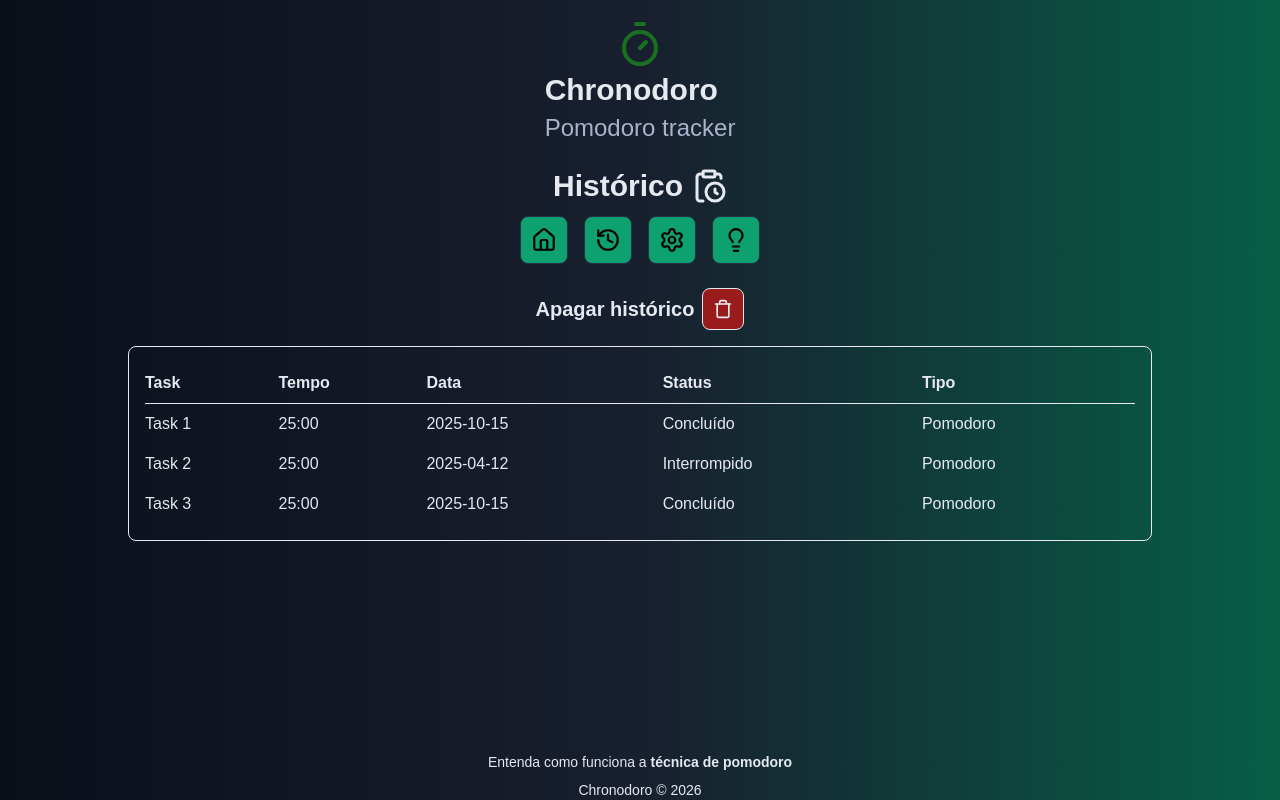
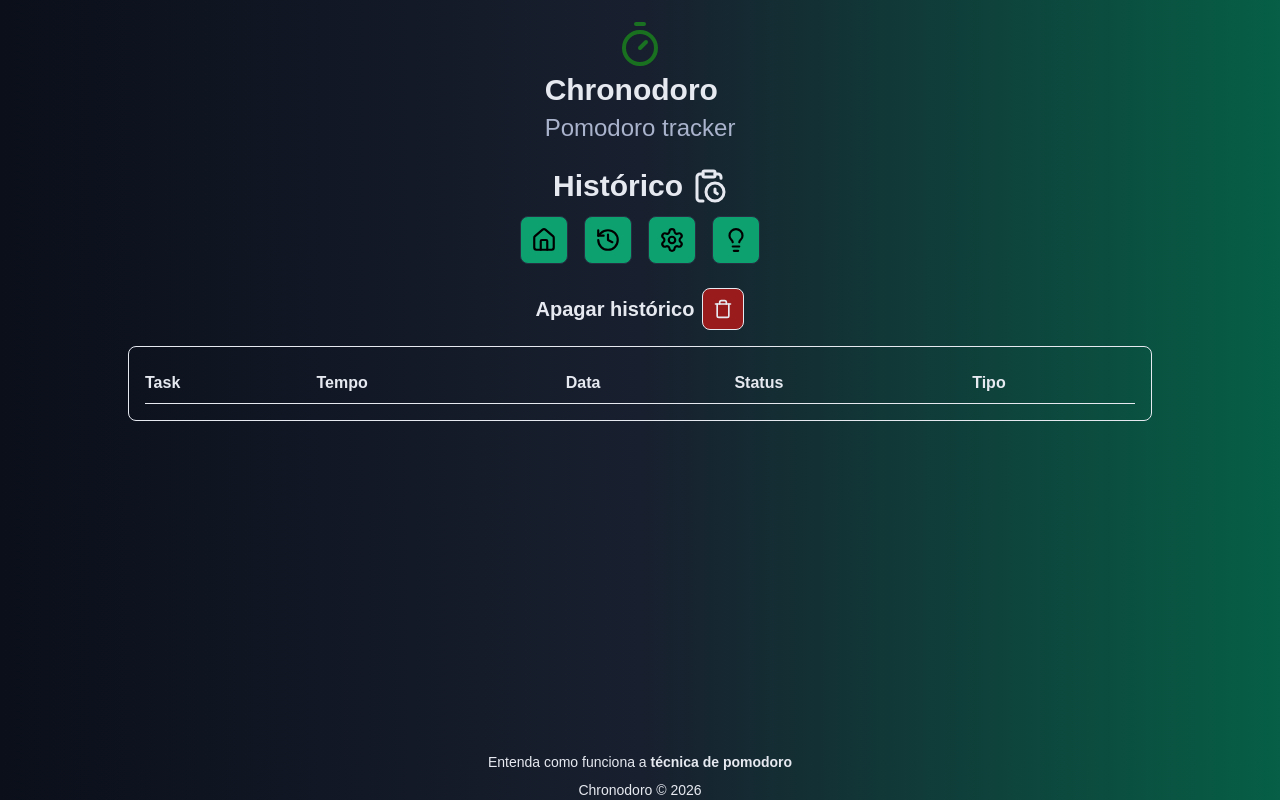
Before and after one commit to JohnSilva98/chronodoro, a Next.js app: page /history in a window 1280 px wide. Built offline with nearby package versions, Linux system fonts and the light colour scheme.

Commit message:
feat: using state in history page

```diff
--- a/app/contexts/TaskContext/initialState.ts
+++ b/app/contexts/TaskContext/initialState.ts
@@ -7,8 +7,8 @@ export const initialState: TaskStateModel = {
     activeTask: null,
     currentCycle: 0,
     config: {
-      workTime: 1,
-      shortBreak: 1,
-      longBreak: 1
+      workTime: 25,
+      shortBreak: 5,
+      longBreak: 15
     }
   }
--- a/app/history/page.jsx
+++ b/app/history/page.jsx
@@ -2,39 +2,19 @@
 import MenuButton from '../components/MenuButton'
 import { ClipboardClock, Trash } from 'lucide-react'
 import { useState } from 'react'
+import { useTaskContext } from '../contexts/TaskContext/useTaskContext'
+
 
 
 const History = () => {
 
+  const {state} = useTaskContext()
 
-const [tasks, setTasks] = useState([
-  {
-    name: "Task 1",
-    tempo: "25:00",
-    data: "2025-10-15",
-    status: "Concluído",
-    tipo: "Pomodoro",
-  },
-  {
-    name: "Task 2",
-    tempo: "25:00",
-    data: "2025-04-12",
-    status: "Interrompido",
-    tipo: "Pomodoro",
-  },
-  {
-    name: "Task 3",
-    tempo: "25:00",
-    data: "2025-10-15",
-    status: "Concluído",
-    tipo: "Pomodoro",
-  }
-])
 const [hasHistory, setHasHistory] = useState(true)
 
 const handleClearHistory = (e) => {
   e.preventDefault();
-  setTasks([])
+  // TODO: Implement clear history functionality
   setHasHistory(false)
 }
 
@@ -67,13 +47,13 @@ const handleClearHistory = (e) => {
               </tr>
             </thead>
             <tbody>
-              {tasks.map((task, index)=> (
-                <tr key={index}>
+              {state.tasks.map((task)=> (
+                <tr key={task.id}>
                   <td className="text-(--text-primary) py-2">{task.name}</td>
-                  <td className="text-(--text-primary) py-2">{task.tempo}</td>
-                  <td className="text-(--text-primary) py-2">{task.data}</td>
-                  <td className="text-(--text-primary) py-2">{task.status}</td>
-                  <td className="text-(--text-primary) py-2">{task.tipo}</td>
+                  <td className="text-(--text-primary) py-2">{task.duration} min</td>
+                  <td className="text-(--text-primary) py-2">{new Date(task.startDate).toISOString()}</td>
+                  <td className="text-(--text-primary) py-2">{task.interruptDate}</td>
+                  <td className="text-(--text-primary) py-2">{task.type}</td>
                 </tr>
               ))}
             </tbody>
```
